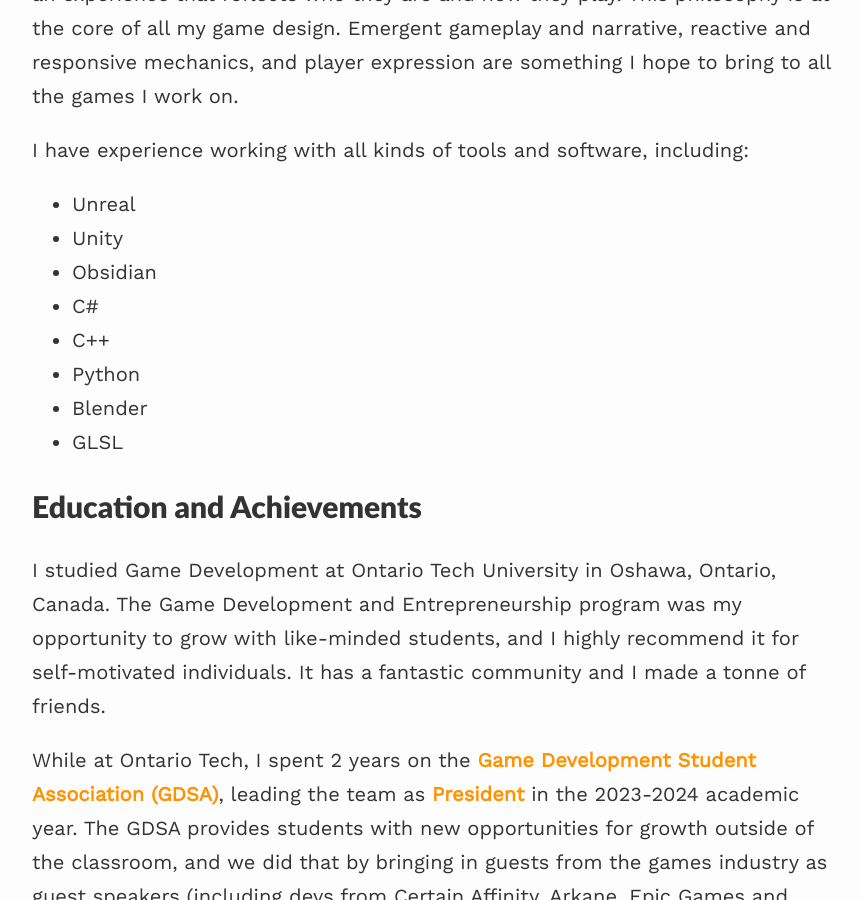
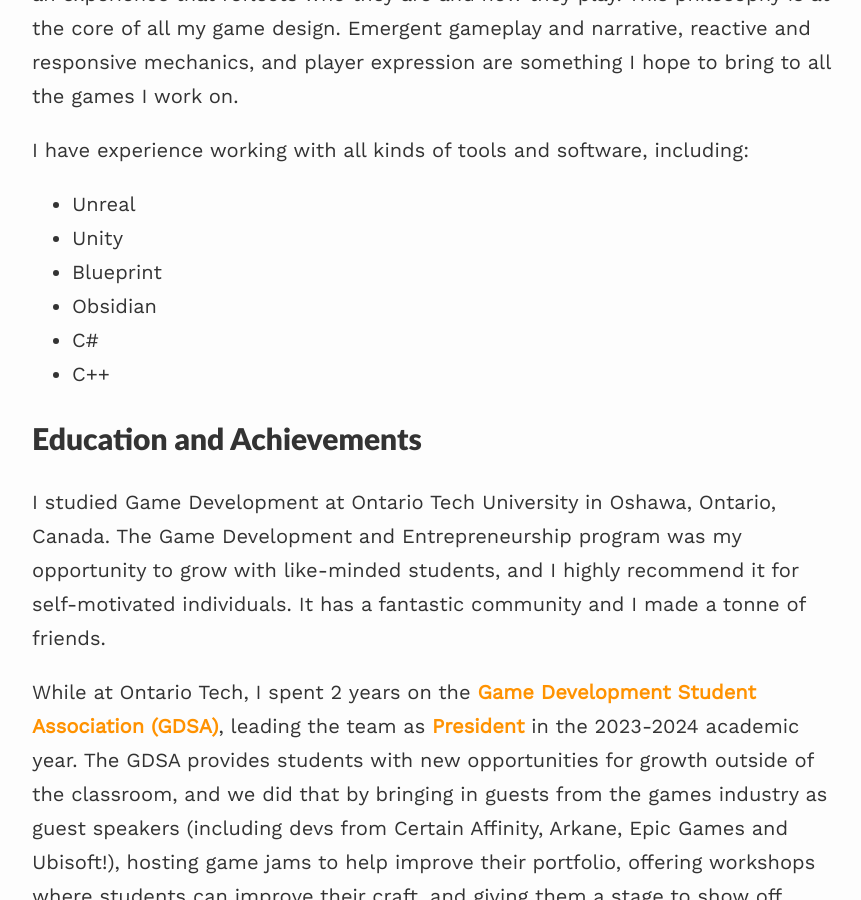
Before and after one commit to sinbadthepoet/sinbadthepoet.github.io, a Jekyll site: the page built from index.md, in a window 1280 px wide and 900 px high, scrolled down 609 px. Shown: the whole window, without its empty margins (208-1069 px from the left). Built offline with Jekyll 4.4.1, drawn with Linux system fonts in a browser that asks for light colours; nearby versions of some CDN libraries.

Commit message:
Updated Links

```diff
--- a/index.md
+++ b/index.md
@@ -14,12 +14,10 @@
 I have experience working with all kinds of tools and software, including:
 - Unreal
 - Unity
+- Blueprint
 - Obsidian
 - C#
 - C++
-- Python
-- Blender
-- GLSL
 
 ## Education and Achievements ##
 
@@ -33,14 +31,16 @@
 
 While at Ontario Tech, I took as many opportunities for real-world experience as I could. On top of leading the GDSA, I worked with professors on research whenever possible. My projects include:
 - Working with the Canadian National Institute for the Blind and OCAD University to design and create user interfaces for those with limited vision.
+
 - Writing tutorial content for students to learn Unreal Engine 5 as the university brought the engine into its curriculum.
+
 - Researching, testing, and modifying cutting-edge 3D reconstructive techniques, including Gaussian splatting. I also developed a workflow to generate and playback volumetric video using this tech.
 
 ## Personal Interests ##
 
 Beyond games, I enjoy creative writing, reading, 3D printing, learning to draw (hopefully soon this will just say drawing!), and improving my programming! This summer, I'm working on a few different projects to make myself a more effective developer, including an [Immersive Sim Framework for Unity](https://sinbadthepoet.github.io/projects/1-1-balisset/){:target="_blank"} to improve my technical design skills as well as to learn more about how to create effective developer tools for better workflows, a few new theoretical design docs, and some web development!
 
-### Some of my favourite games ###
+#### Some of my favourite games ####
 - Baldur's Gate 3
 - Divinity: Original Sin II
 - XCOM 2
```
Also changed, not shown: _projects/2-1-FarCryDroneOperator.md (+1 -1 lines), _projects/9-1-WageCage.md (+4 -0 lines).
